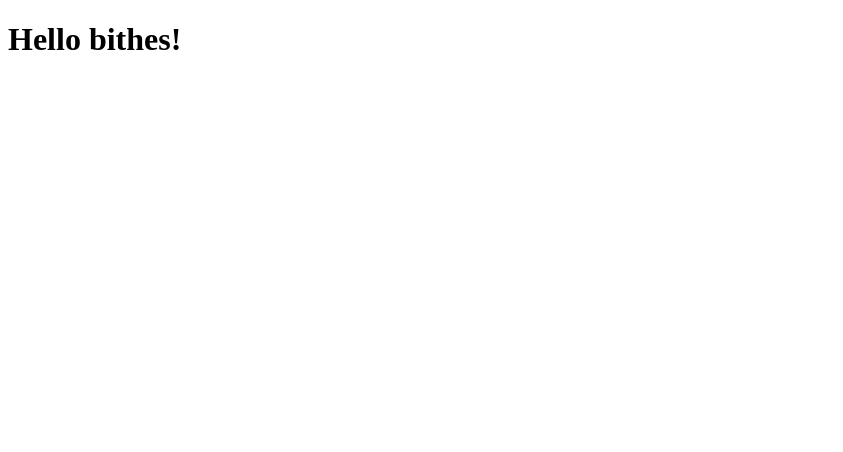
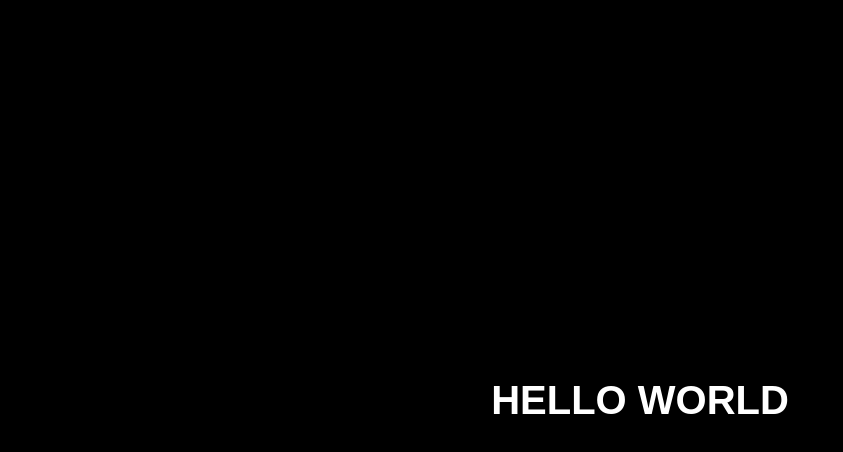
Before and after one commit to sashasmyk/first-project, a plain HTML site: page index.html in a window 1280 px wide. Shown: the whole page, without its empty margins (0-843 px from the left). Drawn offline with Linux system fonts and the light colour scheme.

Commit message:
Update index.html

```diff
--- a/index.html
+++ b/index.html
@@ -4,8 +4,23 @@
     <meta charset="UTF-8">
     <meta name="viewport" content="width=device-width, initial-scale=1.0">
     <title>Document</title>
+    <style>
+        body {
+            background-color: black;
+            color: white;
+            display: flex;
+            justify-content: center;
+            align-items: center;
+            height: 100vh;
+            margin: 0;
+            font-family: Arial, sans-serif;
+        }
+        h1 {
+            font-size: 2.5rem;
+        }
+    </style>
 </head>
 <body>
-    <h1>Hello bithes!</h1>
+    <h1>HELLO WORLD</h1>
 </body>
 </html>
```
